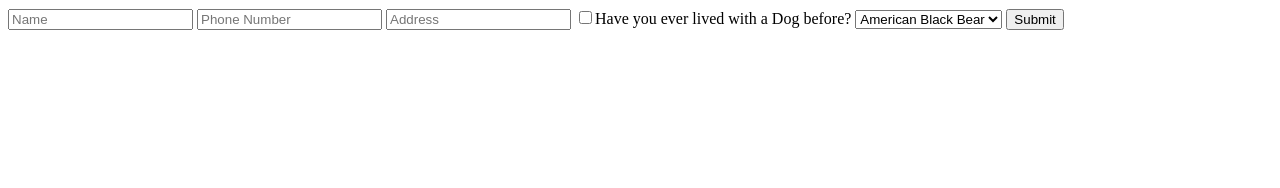
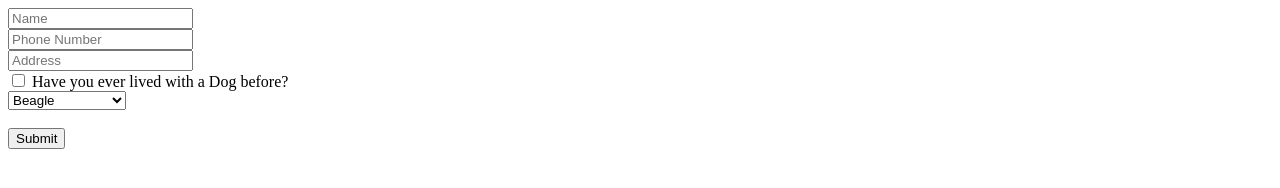
Before and after one commit to acciojob/dog-adoption-application-Samiriddhi, a website: page main.html in a window 1280 px wide. Drawn offline with Linux system fonts and the light colour scheme.

Commit message:
created a submission

```diff
--- a/main.html
+++ b/main.html
@@ -1,20 +1,21 @@
     <!DOCTYPE html>
 <html>
 <head>
-    	<link rel="stylesheet" href="styles.css">
+ <link rel="stylesheet" href="style.css">
 </head>
 <body>
-    	<form id="my-form" method="post">
-    		  <input type="text" id="name" name="name" placeholder="Name">
-    		  <input type="text" id="phone" name="phone" placeholder="Phone Number">
-    		  <input type="text" id="address" name="address" placeholder="Address">
-    		  <label><input type="checkbox" id="checkbox" name="address" value="Have you ever lived with a Dog before?">Have you ever lived with a Dog before?</label>
-    		  <select id="multiSelect">
-    		  <option value="1">American Black Bear</option>
-    		  <option value="2">Asiatic Black Bear</option>
-    		  <option value="3">Brown Bear</option>
-    		  </select>
-    		  <input id="submit" type="submit" value="Submit">
+  <form >
+    <input type="text" id="Name" placeholder="Name"><br>
+	  <input type="text" id="phone" placeholder="Phone Number"><br>
+	  <input type="text" id="address" placeholder="Address"><br>
+	<label> <input type="checkbox" id="checkbox" value="Have you ever lived with a Dog before?">
+		Have you ever lived with a Dog before? </label><br>
+	 <select id="multiselect" >
+		 <option value="1">Beagle</option>
+		 <option value="2">Golden retriever</option>
+		 <option value="3">sitzu </option>
+	 </select><br><br>
+	   <input type="submit" id="submit" value="Submit">
   </form>
 	<!-- the entire body must be written by student -->
         <script type="text/javascript" src="./script.js">
--- a/script.js
+++ b/script.js
@@ -1 +1,24 @@
 //your code here
+/*<!DOCTYPE html>
+    <html>
+    <head>
+    	<link rel="stylesheet" href="styles.css">
+    </head>
+    <body>
+    	<form id="my-form" method="post">
+    		  <input type="text" id="name" name="name" placeholder="Name">
+    		  <input type="text" id="phone" name="phone" placeholder="Phone Number">
+    		  <input type="text" id="address" name="address" placeholder="Address">
+    		  <label><input type="checkbox" id="checkbox" name="address" value="Have you ever lived with a Dog before?">Have you ever lived with a Dog before?</label>
+    		  <select id="multiSelect">
+    		  <option value="1">American Black Bear</option>
+    		  <option value="2">Asiatic Black Bear</option>
+    		  <option value="3">Brown Bear</option>
+    		  </select>
+    		  <input id="submit" type="submit" value="Submit">
+    	</form>
+    	<!-- the entire body must be written by student -->
+        <script type="text/javascript" src="./script.js">
+    </script>
+    </body>
+    </html>*/
```
Also changed, not shown: styles.css (line endings or trailing spaces). Lines whose indentation alone changed are shown as unchanged.
